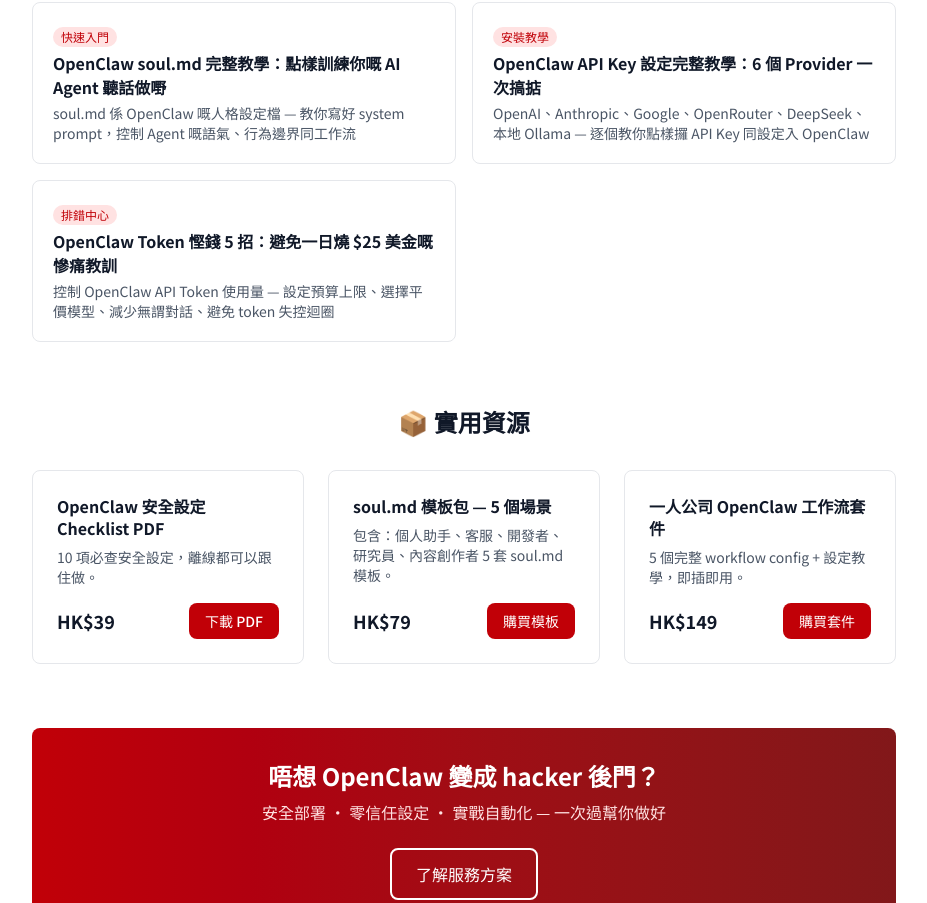
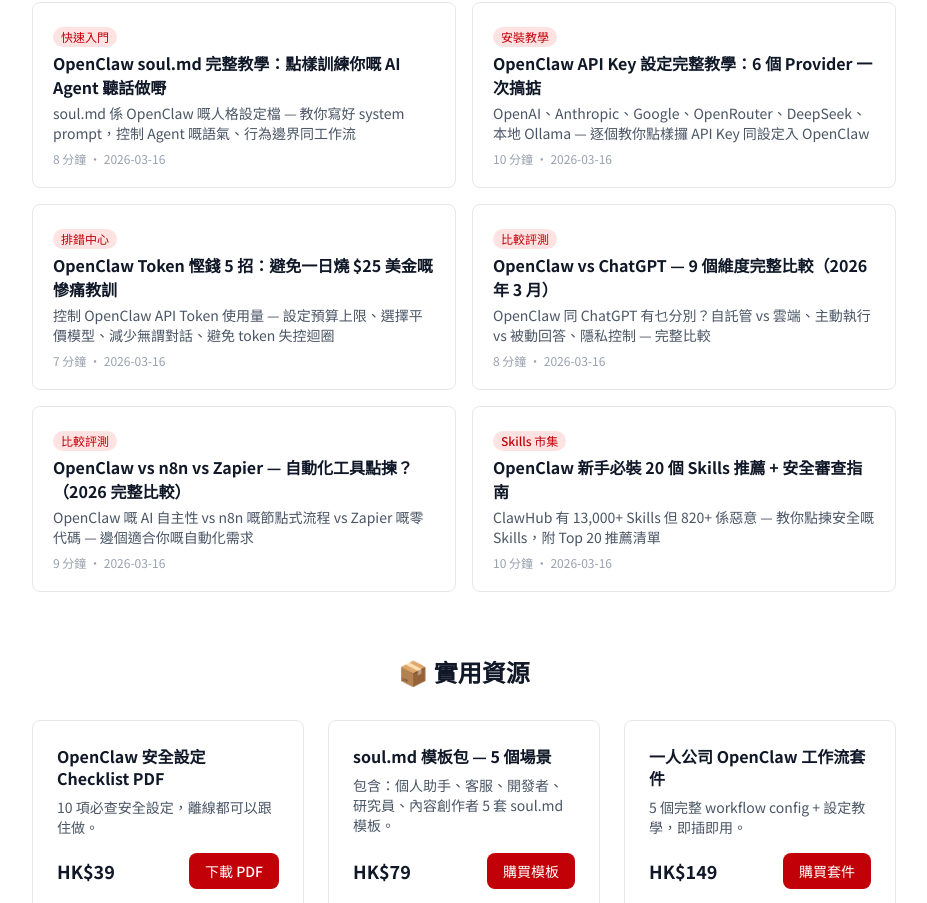
Before and after one commit to hideyau28/openclaw-guide, a Next.js app: page / in a window 1280 px wide. Shown: the part 993-1896 px from the top of the page, without its empty margins (176-1103 px from the left). Built offline with nearby package versions, Linux system fonts and the light colour scheme.

Commit message:
show 6 latest articles on homepage

```diff
--- a/app/page.tsx
+++ b/app/page.tsx
@@ -26,7 +26,7 @@
 ];
 
 export default function HomePage() {
-  const articles = getAllArticles().slice(0, 3);
+  const articles = getAllArticles().slice(0, 6);
 
   return (
     <div className="mx-auto max-w-4xl px-4">
@@ -108,7 +108,10 @@
                     {cat?.name}
                   </span>
                   <h3 className="mb-1 font-semibold">{a.title}</h3>
-                  <p className="text-sm text-gray-600">{a.description}</p>
+                  <p className="mb-2 text-sm text-gray-600">{a.description}</p>
+                  <p className="text-xs text-gray-400">
+                    {a.readingTime} · {a.date}
+                  </p>
                 </Link>
               );
             })}
```
